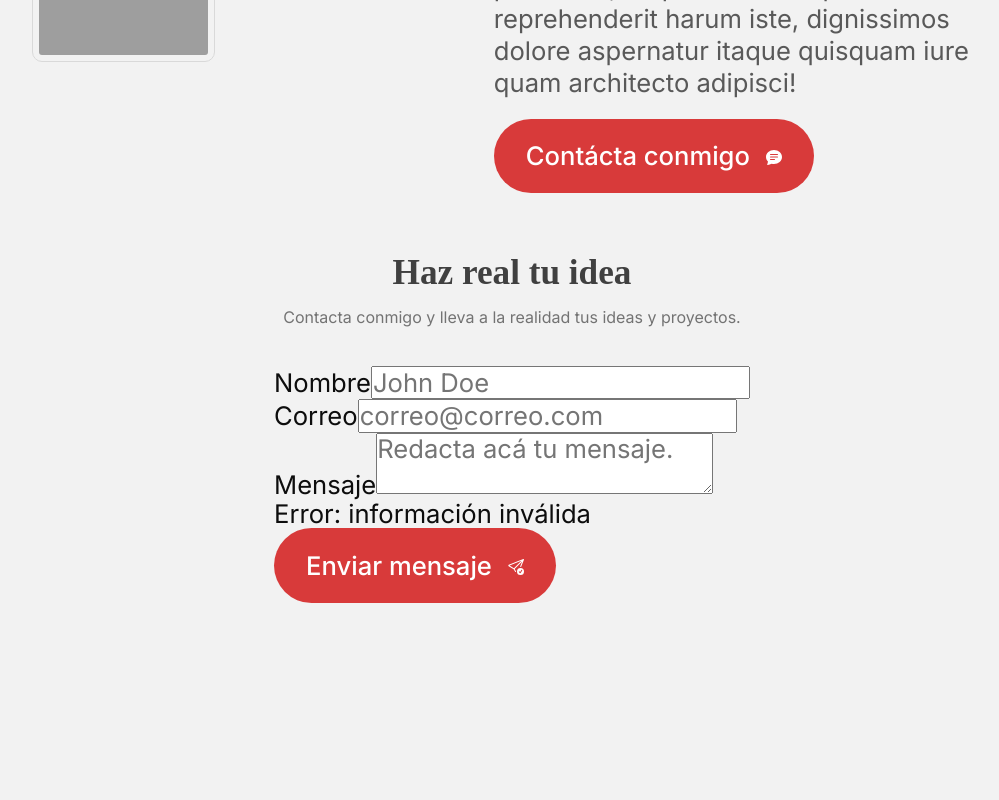
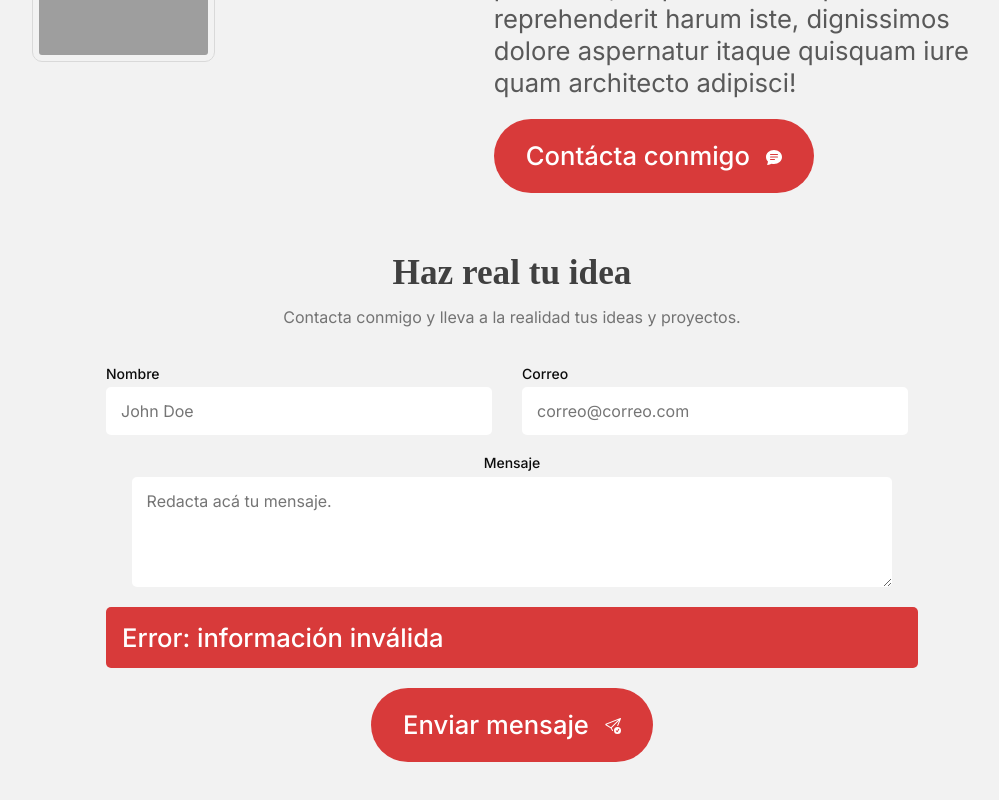
Before and after one commit to EDUARDOCD18/Curo-de-Web-Desing-con-FalconMasters-en-Udemuy, a React (Vite) app in the folder Proyectos/Portafolio/: page / in a window 1280 px wide. Shown: the part 3093-3893 px from the top of the page, without its empty margins (128-1127 px from the left). Before the commit the page ends 3756 px from the top, so only its background shows below. Built offline with nearby package versions, Linux system fonts and the light colour scheme; grey boxes are pictures that could not be loaded.

Commit message:
252. Formulario de contacto - CSS

```diff
--- a/Proyectos/Portafolio/src/components/layout/Contacto.css
+++ b/Proyectos/Portafolio/src/components/layout/Contacto.css
@@ -0,0 +1,111 @@
+/* --- Estilos para el formulario de contacto ---  */
+.contacto {
+  /* --- El formulario --- */
+  .formulario {
+    width: 70%;
+    display: grid;
+    grid-template-columns: repeat(2, 1fr);
+    gap: 20px;
+
+    /* -- Los grupos del formulario */
+    .grupo-formulario {
+      display: flex;
+      flex-direction: column;
+      gap: 5px;
+
+      /* textarea para el mensaje */
+      &.mensaje {
+        grid-column: span 2;
+        justify-content: center;
+        align-items: center;
+
+
+      }
+
+      /* - mensaje de error */
+      &.error {
+        grid-column: span 2;
+        background: var(--primario);
+        color: white;
+        padding: 16px;
+        border-radius: 5px;
+        font-weight: 500;
+      }
+
+      /* - botón para enviar el formulario - */
+      &.enviar {
+        grid-column: span 2;
+        display: flex;
+        justify-content: center;
+        align-items: center;
+
+        .boton{
+            .icono{
+                svg{
+                    width: 100%;
+                }
+            }
+        }
+      }
+
+      /* labels */
+      label {
+        font-size: 14px;
+        font-weight: 500;
+      }
+
+      /* - inputs y textarea - */
+      input,
+      textarea {
+        width: 90%;
+        padding: 15px;
+        border-radius: 5px;
+        border: none;
+        font-size: 16px;
+        font-family: "inter", sans-serif;
+      }
+
+      input:hover,
+      textarea:hover,
+      input:focus,
+      textarea:focus {
+        outline: 2px solid var(--primario);
+      }
+
+      /* - tamaño para el textarea - */
+      textarea {
+        resize: vertical;
+        min-height: 80px;
+        max-height: 200px;
+      }
+
+      /* -- modo oscuro -- */
+      .dark & input,
+      .dark & textarea {
+        background: var(--shade-10);
+        color: var(--shade-1);
+      }
+    }
+
+    /* -- Diseño responsivo -- */
+    @media (max-width: 768px) {
+      & {
+        width: 100%;
+      }
+    }
+
+    @media (max-width: 576px) {
+      & {
+        grid-template-columns: 1fr;
+
+        .grupo-formulario {
+          &.mensaje,
+          &.error,
+          &.enviar {
+            grid-column: span 1;
+          }
+        }
+      }
+    }
+  }
+}
--- a/Proyectos/Portafolio/src/components/layout/Contacto.jsx
+++ b/Proyectos/Portafolio/src/components/layout/Contacto.jsx
@@ -1,3 +1,5 @@
+import "./Contacto.css"
+
 const Contacto = () => {
   return (
     <>
@@ -34,7 +36,7 @@ const Contacto = () => {
             />
           </div>
           {/* - Mensaje de la persona -- */}
-          <div className="grupo-formulario">
+          <div className="grupo-formulario mensaje">
             <label htmlFor="correo">Mensaje</label>
             <textarea
               name="mensaje"
@@ -45,12 +47,12 @@ const Contacto = () => {
           </div>
 
           {/* - Mensaje de error */}
-          <div className="grupo-formulario">
+          <div className="grupo-formulario error">
             <p>Error: información inválida</p>
           </div>
 
           {/* - Botón para enviar el formulario - */}
-          <div className="grupo-formulario">
+          <div className="grupo-formulario enviar">
             <div>
               <button className="boton">
                 Enviar mensaje
```
